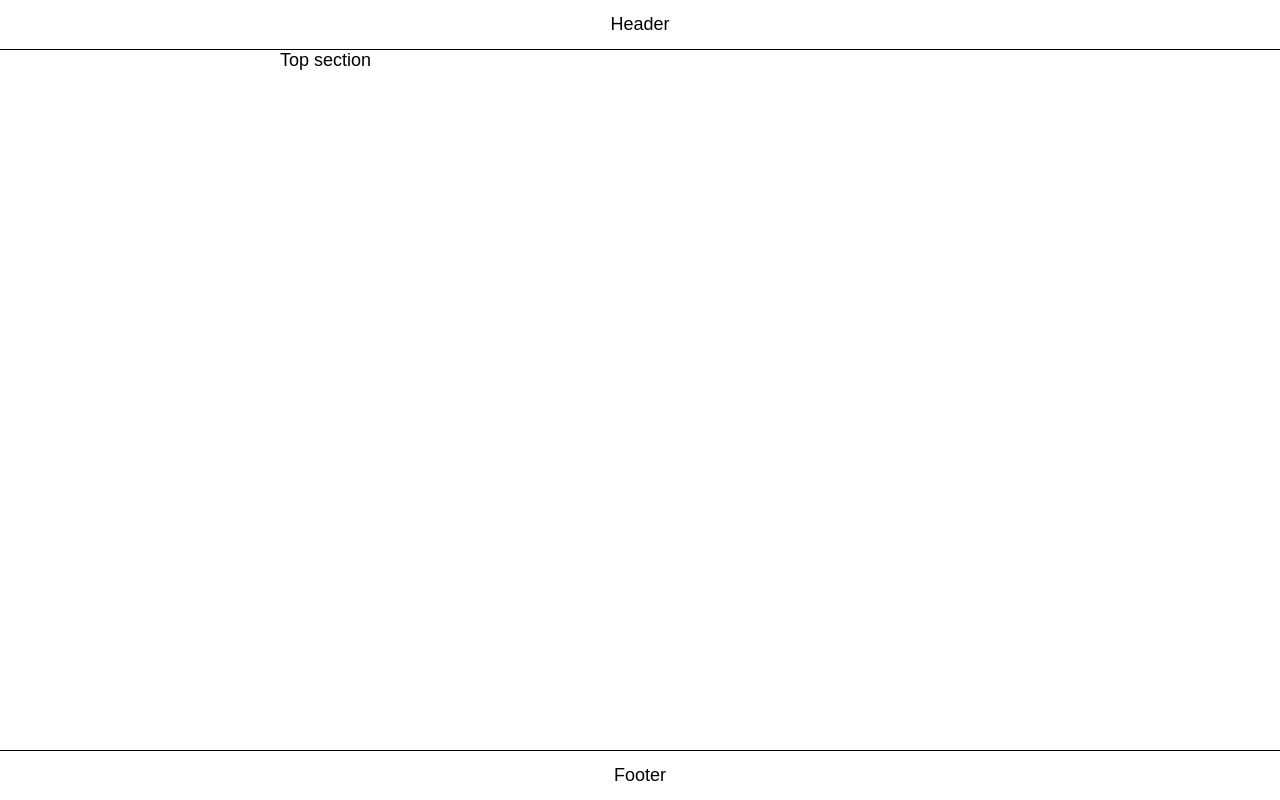
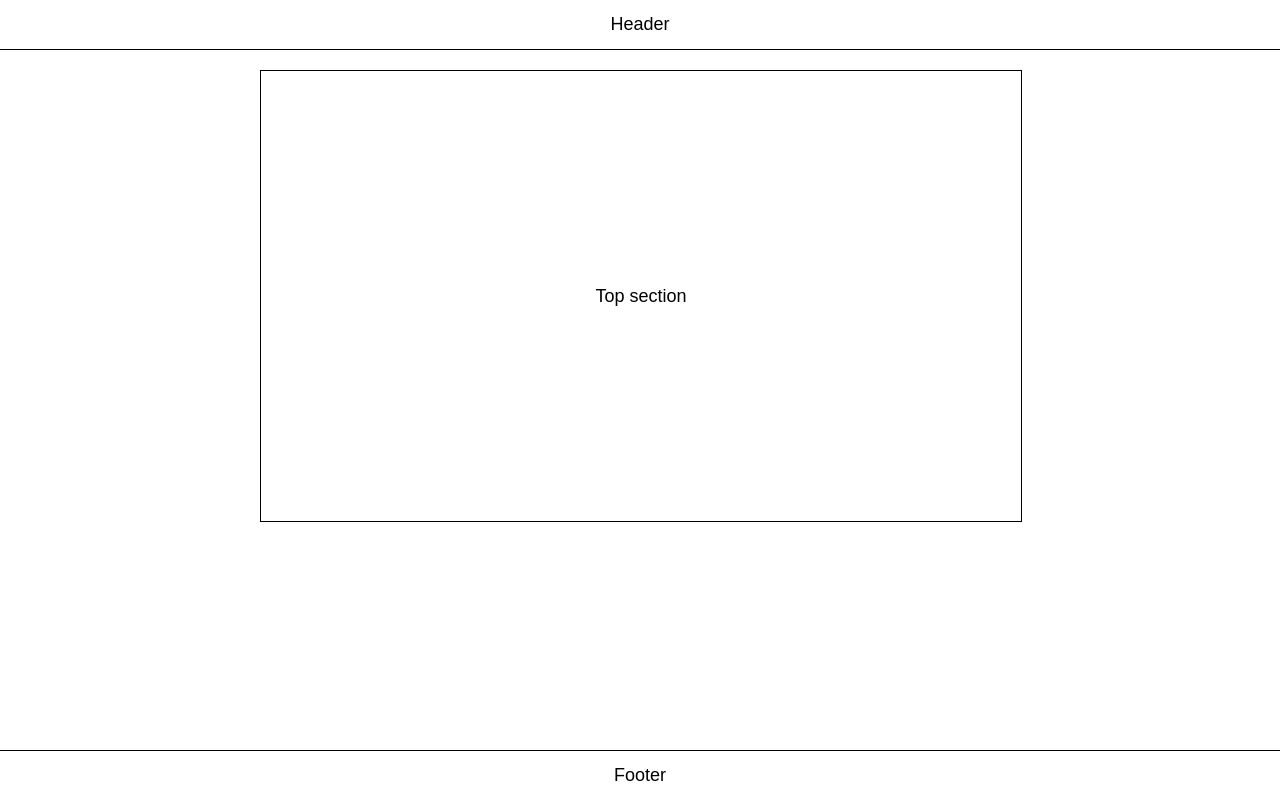
Before and after one commit to ooloo-io/github-flow-jkettmann, a plain HTML site: page src/index.html in a window 1280 px wide. Drawn offline with nearby package versions, Linux system fonts and the light colour scheme.

Commit message:
Style top section

```diff
--- a/src/styles.css
+++ b/src/styles.css
@@ -20,8 +20,18 @@ body {
 }
 
 .content {
-  min-height: calc(100vh - 100px);
-  width: 720px;
+  min-height: calc(100vh - 140px);
+  width: 760px;
   max-width: 100%;
   margin: auto;
+  padding: 20px;
 }
+
+.section {
+  height: 450px;
+  width: 100%;
+  display: flex;
+  justify-content: center;
+  align-items: center;
+  border: 1px solid black;
+}
```
